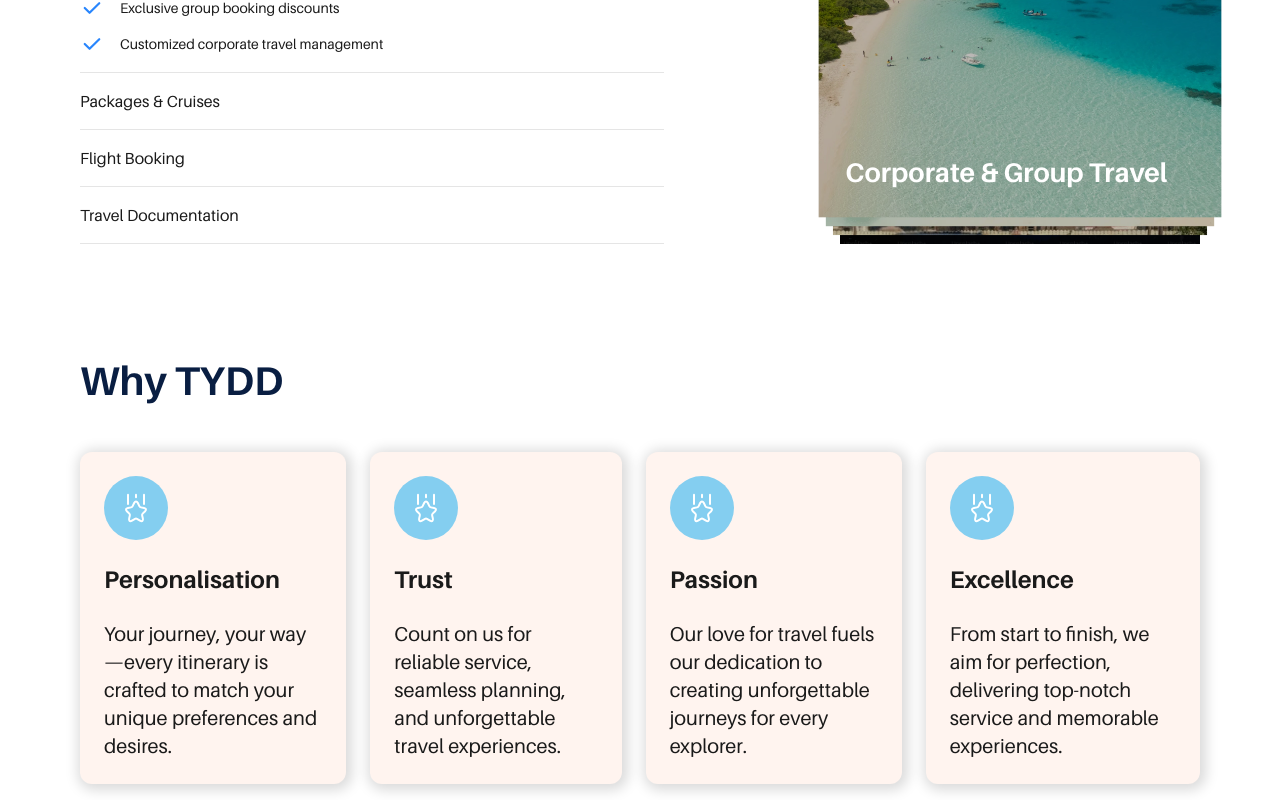
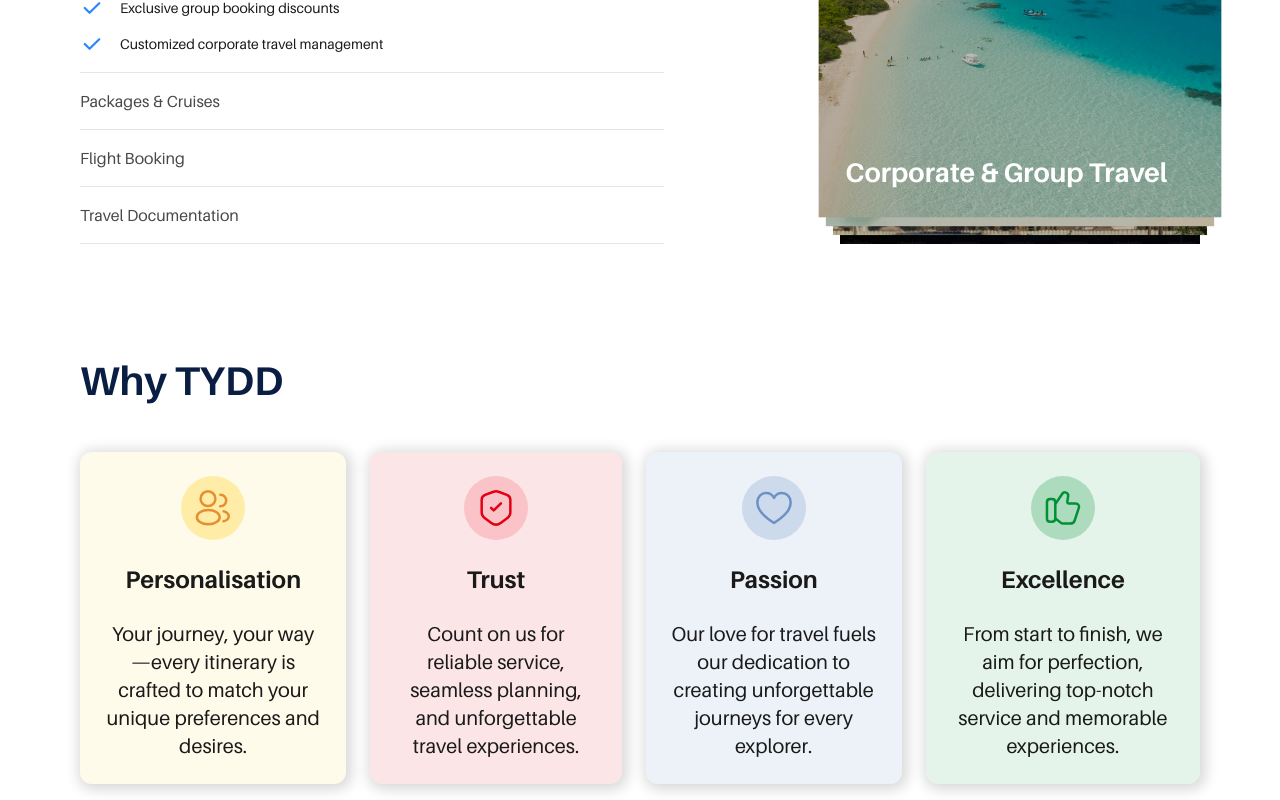
Before and after one commit to akshay1502/tydd, a Next.js app: page /about in a window 1280 px wide. Shown: the part 1700-2500 px from the top of the page. Built offline with nearby package versions, Linux system fonts and the light colour scheme.

Commit message:
updated standings about section

```diff
--- a/src/app/(frontend)/about/page.tsx
+++ b/src/app/(frontend)/about/page.tsx
@@ -1,6 +1,17 @@
-import IconExperStar from '@/assets/icons/expertStar'
 import Image from 'next/image'
 import Services from './services'
+import {
+  IconExcellence,
+  IconPassion,
+  IconPersonalisation,
+  IconTrust,
+} from '@/assets/icons/standings'
+import {
+  IconItineraries,
+  IconLuxury,
+  IconPlanning,
+  IconTrust as IconTrust2,
+} from '@/assets/icons/IconsWhyTydd'
 
 const standings = [
   {
@@ -8,24 +19,32 @@ const standings = [
     title: 'Personalisation',
     description:
       'Your journey, your way—every itinerary is crafted to match your unique preferences and desires.',
+    background: '#FFCB0014',
+    icon: <IconPersonalisation />,
   },
   {
     id: 2,
     title: 'Trust',
     description:
       'Count on us for reliable service, seamless planning, and unforgettable travel experiences.',
+    background: '#e300161a',
+    icon: <IconTrust />,
   },
   {
     id: 3,
     title: 'Passion',
     description:
       'Our love for travel fuels our dedication to creating unforgettable journeys for every explorer.',
+    background: '#6d91c61f',
+    icon: <IconPassion />,
   },
   {
     id: 4,
     title: 'Excellence',
     description:
       'From start to finish, we aim for perfection, delivering top-notch service and memorable experiences.',
+    background: '#0090351a',
+    icon: <IconExcellence />,
   },
 ]
 
@@ -92,11 +111,14 @@ export default function AboutPage() {
           {standings.map((item) => (
             <div
               key={item?.id}
-              className="lg:p-6 p-4 flex lg:gap-6 gap-4 bg-skin flex-col shadow-about rounded-xl"
+              className="lg:p-6 p-4 flex lg:gap-6 gap-4 flex-col items-center shadow-about rounded-xl"
+              style={{
+                background: item?.background,
+              }}
             >
-              <IconExperStar />
+              {item?.icon}
               <h4 className="text-black">{item?.title}</h4>
-              <p className="text-black text-xl">{item?.description}</p>
+              <p className="text-black text-xl text-center">{item?.description}</p>
             </div>
           ))}
         </div>
@@ -113,12 +135,22 @@ export default function AboutPage() {
               and memorable.
             </p>
             <div className="grid lg:grid-cols-2 grid-cols-1 lg:gap-y-10 gap-y-4 gap-x-16">
-              {luxuries.map((item) => (
-                <div key={item?.id} className="lg:py-2 flex items-center lg:gap-6 gap-2">
-                  <IconExperStar />
-                  <h4 className="text-black">{item?.title}</h4>
-                </div>
-              ))}
+              <div className="lg:py-2 flex items-center gap-2 lg:gap-6">
+                <IconLuxury />
+                <h4 className="text-black">Affordable Luxury</h4>
+              </div>
+              <div className="lg:py-2 flex items-center gap-2 lg:gap-6">
+                <IconItineraries />
+                <h4 className="text-black">Custom Itineraries</h4>
+              </div>
+              <div className="lg:py-2 flex items-center gap-2 lg:gap-6">
+                <IconPlanning />
+                <h4 className="text-black">Seamless Planning</h4>
+              </div>
+              <div className="lg:py-2 flex items-center gap-2 lg:gap-6">
+                <IconTrust2 />
+                <h4 className="text-black">Trusted Quality</h4>
+              </div>
             </div>
           </div>
           <div className="lg:w-[412px] h-[468px] w-full relative shrink-0">
--- a/src/app/(frontend)/about/services.tsx
+++ b/src/app/(frontend)/about/services.tsx
@@ -67,7 +67,7 @@ export default function Services() {
     <div>
       <h2 className="mb-14">Services we offer</h2>
       <div className="flex flex-row gap-44 items-end">
-        <div>
+        <div className="grow">
           <Accordion
             type="single"
             collapsible
--- /dev/null
+++ b/src/assets/icons/standings.tsx
@@ -0,0 +1,93 @@
+export function IconPersonalisation() {
+  return (
+    <svg width="64" height="64" viewBox="0 0 64 64" fill="none" xmlns="http://www.w3.org/2000/svg">
+      <rect width="64" height="64" rx="32" fill="#FFCB00" fill-opacity="0.29" />
+      <path
+        d="M27.2663 30.1166C27.0996 30.0999 26.8996 30.0999 26.7163 30.1166C22.7496 29.9833 19.5996 26.7333 19.5996 22.7333C19.5996 18.6499 22.8996 15.3333 26.9996 15.3333C31.0829 15.3333 34.3996 18.6499 34.3996 22.7333C34.3829 26.7333 31.2329 29.9833 27.2663 30.1166Z"
+        stroke="#E49031"
+        strokeWidth="2.5"
+        strokeLinecap="round"
+        strokeLinejoin="round"
+      />
+      <path
+        d="M39.3505 18.6667C42.5838 18.6667 45.1838 21.2834 45.1838 24.5001C45.1838 27.6501 42.6838 30.2167 39.5671 30.3334C39.4338 30.3167 39.2838 30.3167 39.1338 30.3334"
+        stroke="#E49031"
+        strokeWidth="2.5"
+        strokeLinecap="round"
+        strokeLinejoin="round"
+      />
+      <path
+        d="M18.9332 36.2667C14.8999 38.9667 14.8999 43.3667 18.9332 46.0501C23.5165 49.1167 31.0332 49.1167 35.6165 46.0501C39.6499 43.3501 39.6499 38.9501 35.6165 36.2667C31.0499 33.2167 23.5332 33.2167 18.9332 36.2667Z"
+        stroke="#E49031"
+        strokeWidth="2.5"
+        strokeLinecap="round"
+        strokeLinejoin="round"
+      />
+      <path
+        d="M42.5664 45.3333C43.7664 45.0833 44.8997 44.5999 45.8331 43.8833C48.4331 41.9333 48.4331 38.7166 45.8331 36.7666C44.9164 36.0666 43.7997 35.5999 42.6164 35.3333"
+        stroke="#E49031"
+        strokeWidth="2.5"
+        strokeLinecap="round"
+        strokeLinejoin="round"
+      />
+    </svg>
+  )
+}
+
+export function IconTrust() {
+  return (
+    <svg width="64" height="64" viewBox="0 0 64 64" fill="none" xmlns="http://www.w3.org/2000/svg">
+      <rect width="64" height="64" rx="32" fill="#E30016" fill-opacity="0.15" />
+      <path
+        d="M29.4836 15.7168L21.1669 18.8502C19.2503 19.5668 17.6836 21.8335 17.6836 23.8668V36.2502C17.6836 38.2168 18.9836 40.8002 20.5669 41.9835L27.7336 47.3335C30.0836 49.1002 33.9503 49.1002 36.3003 47.3335L43.4669 41.9835C45.0503 40.8002 46.3503 38.2168 46.3503 36.2502V23.8668C46.3503 21.8168 44.7836 19.5502 42.8669 18.8335L34.5503 15.7168C33.1336 15.2002 30.8669 15.2002 29.4836 15.7168Z"
+        stroke="#E30016"
+        strokeWidth="2.5"
+        strokeLinecap="round"
+        strokeLinejoin="round"
+      />
+      <path
+        d="M27.083 31.7831L29.7663 34.4665L36.933 27.2998"
+        stroke="#E30016"
+        strokeWidth="2.5"
+        strokeLinecap="round"
+        strokeLinejoin="round"
+      />
+    </svg>
+  )
+}
+
+export function IconPassion() {
+  return (
+    <svg width="64" height="64" viewBox="0 0 64 64" fill="none" xmlns="http://www.w3.org/2000/svg">
+      <rect width="64" height="64" rx="32" fill="#6D91C6" fill-opacity="0.25" />
+      <path
+        d="M39.8263 17C36.4197 17 33.478 18.995 31.9997 21.905C30.5213 18.995 27.5797 17 24.173 17C19.2897 17 15.333 21.095 15.333 26.135C15.333 31.175 18.3613 35.795 22.2747 39.59C26.188 43.385 31.9997 47 31.9997 47C31.9997 47 37.623 43.445 41.7247 39.59C46.0997 35.48 48.6663 31.19 48.6663 26.135C48.6663 21.08 44.7097 17 39.8263 17Z"
+        stroke="#6D91C6"
+        strokeWidth="2.5"
+        strokeLinecap="round"
+        strokeLinejoin="round"
+      />
+    </svg>
+  )
+}
+
+export function IconExcellence() {
+  return (
+    <svg width="64" height="64" viewBox="0 0 64 64" fill="none" xmlns="http://www.w3.org/2000/svg">
+      <rect width="64" height="64" rx="32" fill="#009035" fill-opacity="0.25" />
+      <path
+        d="M24.4668 42.5834L29.6335 46.5834C30.3001 47.25 31.8001 47.5834 32.8001 47.5834H39.1335C41.1335 47.5834 43.3001 46.0834 43.8001 44.0834L47.8001 31.9167C48.6335 29.5834 47.1335 27.5834 44.6335 27.5834H37.9668C36.9668 27.5834 36.1335 26.75 36.3001 25.5834L37.1335 20.25C37.4668 18.75 36.4668 17.0834 34.9668 16.5834C33.6335 16.0834 31.9668 16.75 31.3001 17.75L24.4668 27.9167"
+        stroke="#009035"
+        strokeWidth="2.5"
+        stroke-miterlimit="10"
+      />
+      <path
+        d="M15.9668 42.5833V26.2499C15.9668 23.9166 16.9668 23.0833 19.3001 23.0833H20.9668C23.3001 23.0833 24.3001 23.9166 24.3001 26.2499V42.5833C24.3001 44.9166 23.3001 45.7499 20.9668 45.7499H19.3001C16.9668 45.7499 15.9668 44.9166 15.9668 42.5833Z"
+        stroke="#009035"
+        strokeWidth="2.5"
+        strokeLinecap="round"
+        strokeLinejoin="round"
+      />
+    </svg>
+  )
+}
--- a/src/components/ui/accordion.tsx
+++ b/src/components/ui/accordion.tsx
@@ -67,8 +67,9 @@ const AccordionTrigger2 = React.forwardRef<
     <AccordionPrimitive.Trigger
       ref={ref}
       className={cn(
-        `flex flex-1 items-center justify-between py-4 text-black transition-all text-left
-        data-[state=open]:h3sb data-[state=closed]:b1reg
+        `flex flex-1 items-center justify-between py-4 transition-all text-left
+        data-[state=open]:h3sb data-[state=open]:text-black
+        data-[state=closed]:b1reg data-[state=closed]:text-[#484848]
         [&[data-state=open]>svg]:rotate-180`,
         className,
       )}
```
